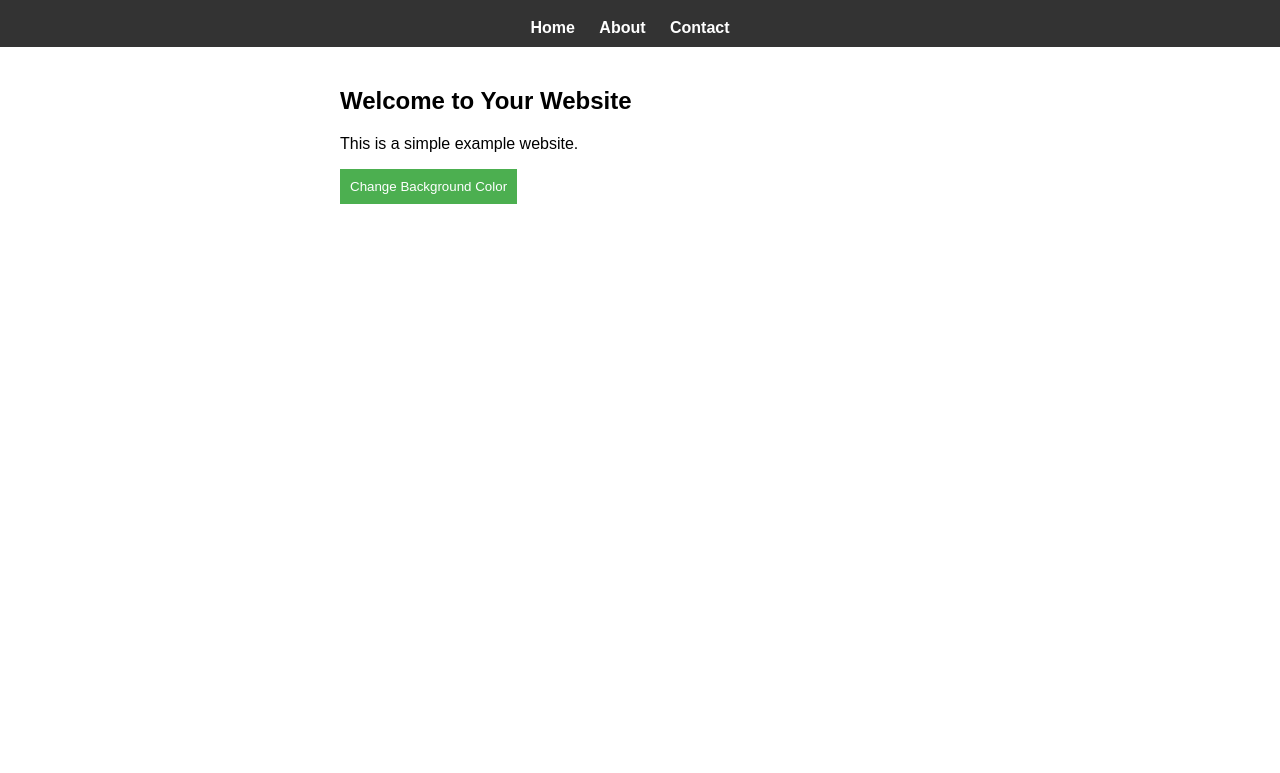
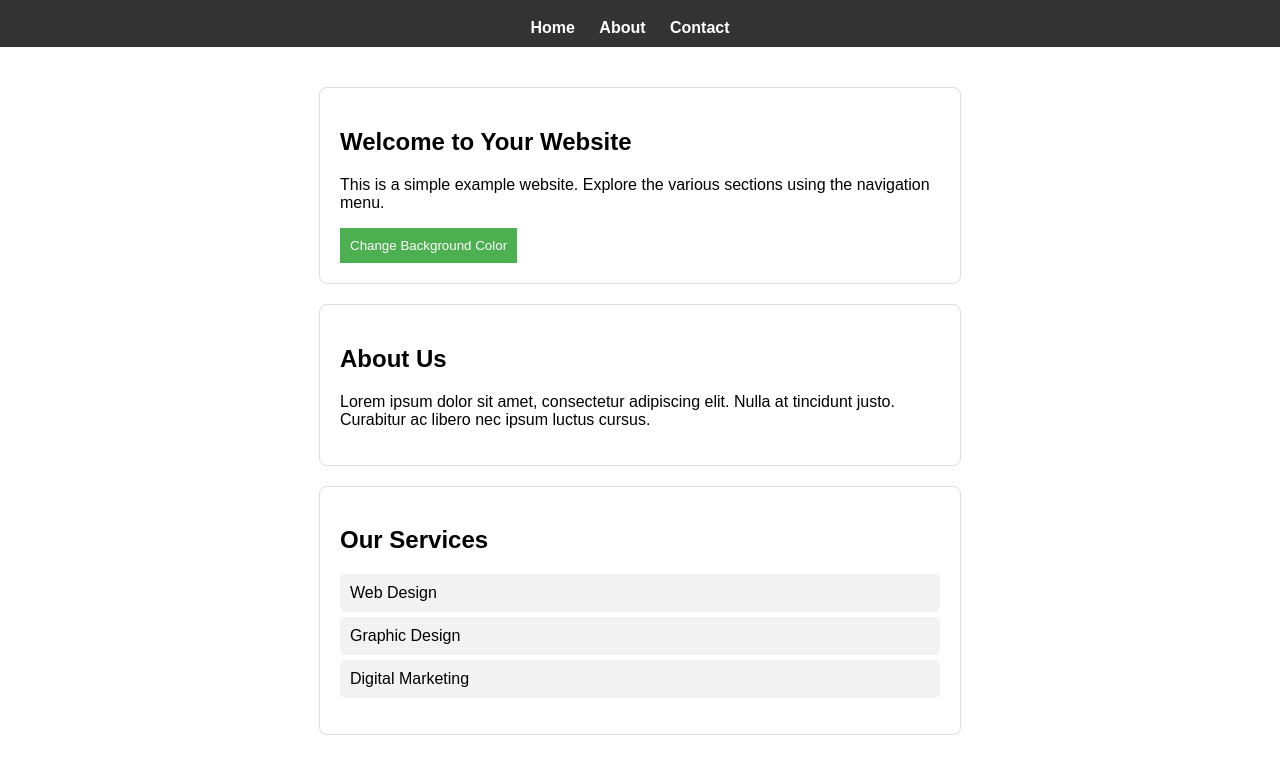
Before and after one commit to Mallikarjuna2001/Randomcolor, a plain HTML site: page index.html in a window 1280 px wide. Shown: the part 71-844 px from the top of the page. Before the commit the page ends 800 px from the top, so only its background shows below. Drawn offline with Linux system fonts and the light colour scheme.

Commit message:
v2.1.1.1

```diff
--- a/index.html
+++ b/index.html
@@ -14,16 +14,30 @@
             <ul>
                 <li><a href="#">Home</a></li>
                 <li><a href="#">About</a></li>
-                <li><a href="#">Contact</a></li>
+                                <li><a href="#">Contact</a></li>
             </ul>
         </nav>
     </header>
 
     <main>
-        <section id="content">
+        <section id="home">
             <h2>Welcome to Your Website</h2>
-            <p>This is a simple example website.</p>
+            <p>This is a simple example website. Explore the various sections using the navigation menu.</p>
             <button onclick="changeBackgroundColor()">Change Background Color</button>
+        </section>
+
+        <section id="about">
+            <h2>About Us</h2>
+            <p>Lorem ipsum dolor sit amet, consectetur adipiscing elit. Nulla at tincidunt justo. Curabitur ac libero nec ipsum luctus cursus.</p>
+        </section>
+
+        <section id="services">
+            <h2>Our Services</h2>
+            <ul>
+                <li>Web Design</li>
+                <li>Graphic Design</li>
+                <li>Digital Marketing</li>
+            </ul>
         </section>
     </main>
 
--- a/style.css
+++ b/style.css
@@ -32,9 +32,14 @@ main {
     padding: 20px;
 }
 
-#content {
+#home,
+#about,
+#services {
     max-width: 600px;
-    margin: 0 auto;
+    margin: 20px auto;
+    padding: 20px;
+    border: 1px solid #ddd;
+    border-radius: 8px;
 }
 
 button {
@@ -44,3 +49,15 @@ button {
     border: none;
     cursor: pointer;
 }
+
+#services ul {
+    list-style-type: none;
+    padding: 0;
+}
+
+#services li {
+    background-color: #f2f2f2;
+    padding: 10px;
+    margin-bottom: 5px;
+    border-radius: 5px;
+}
```
